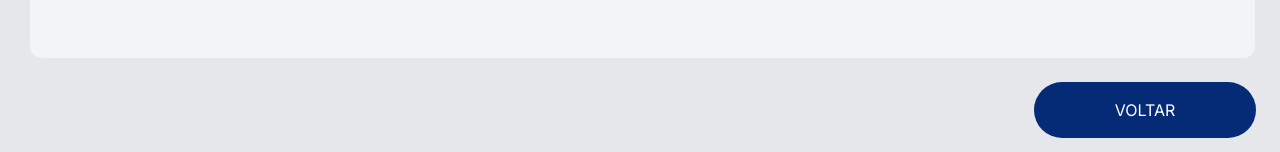
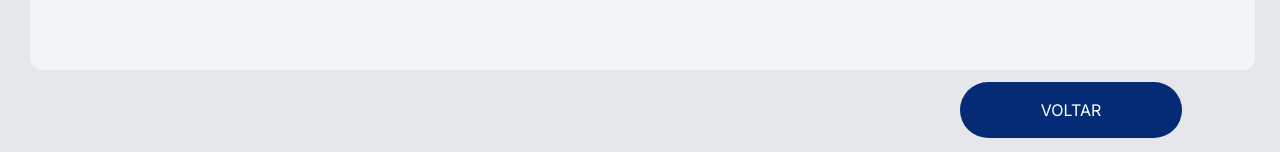
Before and after one commit to juserrrrr/4vote-web, a Next.js app: page /responsePage in a window 1280 px wide. Shown: the part 767-919 px from the top of the page. Built offline with nearby package versions, Linux system fonts and the light colour scheme.

Commit message:
Revert "ajustando elemento botao"
This reverts commit 35efc29d4ca48767171b7ce9786ffbe2aa559733.

```diff
--- a/src/app/responsePage/page.tsx
+++ b/src/app/responsePage/page.tsx
@@ -15,7 +15,7 @@ const ResponsePage: React.FC = () => {
   const backgraund = 'flex flex-col w-[1366px] h-[922px] bg-gray-200 justify-center items-center';
   const container1 = 'w-[1260px] p-5';
   const container2 = 'w-[1260px] p-5';
-  const container3 = 'w-[1238px] h-[10px] flex justify-end p-3';
+  const container3 = 'w-[320px] h-[5px] absolute right-0';
 
   return (
     <div className={'flex justify-center items-center min-h-screen'}>
```
